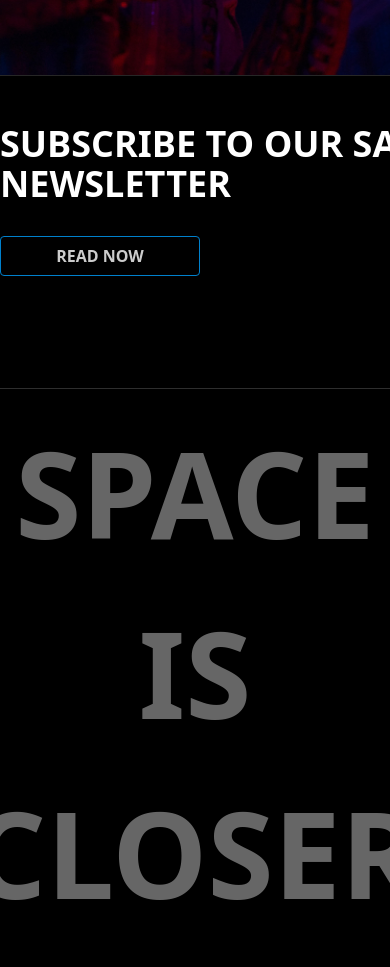
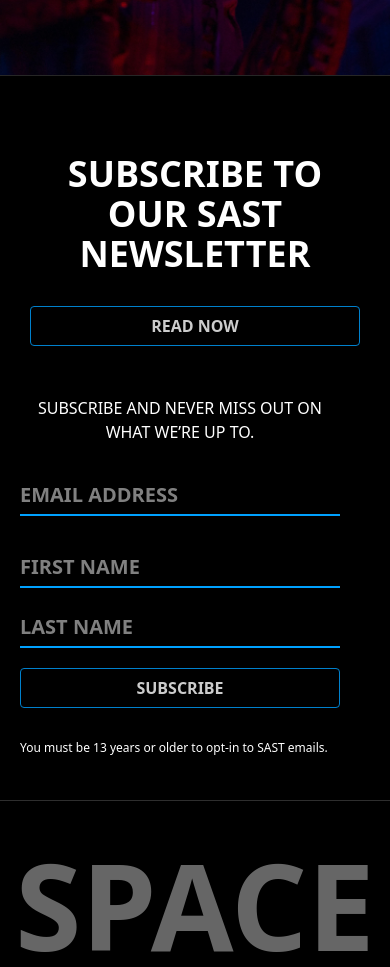
Before and after one commit to stevenanthonyrevo/Website_SAST, a React (Vite) app: page / in a window 390 px wide. Shown: the part 6320-7287 px from the top of the page. Built offline with nearby package versions, Linux system fonts and the light colour scheme.

Commit message:
fixed newsletter form styling on mobile device

```diff
--- a/src/components/Landing.jsx
+++ b/src/components/Landing.jsx
@@ -240,47 +240,51 @@
         <br />
         <br />
 
-        <form className="w-full h-60 m5">
-          <div className="news flex justify-evenly ">
-            <div className="flex flex-col gap-8">
-              <div className="text-4xl font-bold w-150">
+        <form className="w-full md:h-60 m-5" style={{
+          padding : "20px",
+        }}>
+          <div className="news flex flex-col md:flex-row gap-10 justify-evenly">
+            <div className="flex flex-col gap-8" style={{
+              margin : "10px",
+            }} >
+              <div className="text-4xl font-bold md:w-150 w-fit md:text-start text-center">
                 SUBSCRIBE TO OUR SAST NEWSLETTER
               </div>
               <a href="./SAST Landing/newsletter.html">
-                <div className="h-10 w-50 border border-[#00a1ff] text-s font-bold flex justify-center items-center opacity-80 rounded hover:bg-[#00a1ff] transition duration-500">
+                <div className="md:h-10 md:w-50 h-10 border border-[#00a1ff] text-s font-bold flex justify-center items-center opacity-80 rounded hover:bg-[#00a1ff] transition duration-500">
                   READ NOW
                 </div>
               </a>
             </div>
 
-            <div className="h-50 w-200  flex flex-col justify-center gap-8 p-4">
-              <h3 className="text-l font-lighter">
+            <div className="md:h-50 md:w-200 w-80 flex flex-col justify-center gap-8 p-4">
+              <h3 className="text-l font-lighter text-center">
                 SUBSCRIBE AND NEVER MISS OUT ON WHAT WE’RE UP TO.
               </h3>
               <input
-                className="h-10 w-166 text-xl border-b-2 border-[#00a1ff] font-bold"
+                className="h-10  text-xl border-b-2 border-[#00a1ff] font-bold"
                 type="email"
                 placeholder="EMAIL ADDRESS"
                 name="email"
                 required
               />
-              <div className="gap-5 w-full flex jus-between">
+              <div className="gap-5 flex md:flex-row flex-col flex-wrap justify-between">
                 <input
-                  className="h-10 w-90 text-xl border-b-2 border-[#00a1ff] font-bold"
+                  className="h-10 md:w-90 text-xl border-b-2 border-[#00a1ff] font-bold"
                   type="text"
                   placeholder="FIRST NAME"
                   name="firstname"
                   required
                 />
                 <input
-                  className="h-10 w-90 text-xl border-b-2 border-[#00a1ff] font-bold"
+                  className="h-10 md:w-90 text-xl border-b-2 border-[#00a1ff] font-bold"
                   type="text"
                   placeholder="LAST NAME"
                   name="lastname"
                   required
                 />
                 <input
-                  className="border border-[#00a1ff] h-10 w-32 hover:bg-[#00a1ff] transition duration-500 rounded font-bold opacity-80"
+                  className="md:h-10 md:w-50 h-10 border border-[#00a1ff] text-s font-bold flex justify-center items-center opacity-80 rounded hover:bg-[#00a1ff] transition duration-500"
                   type="submit"
                   value="SUBSCRIBE"
                   name="submit"
```
